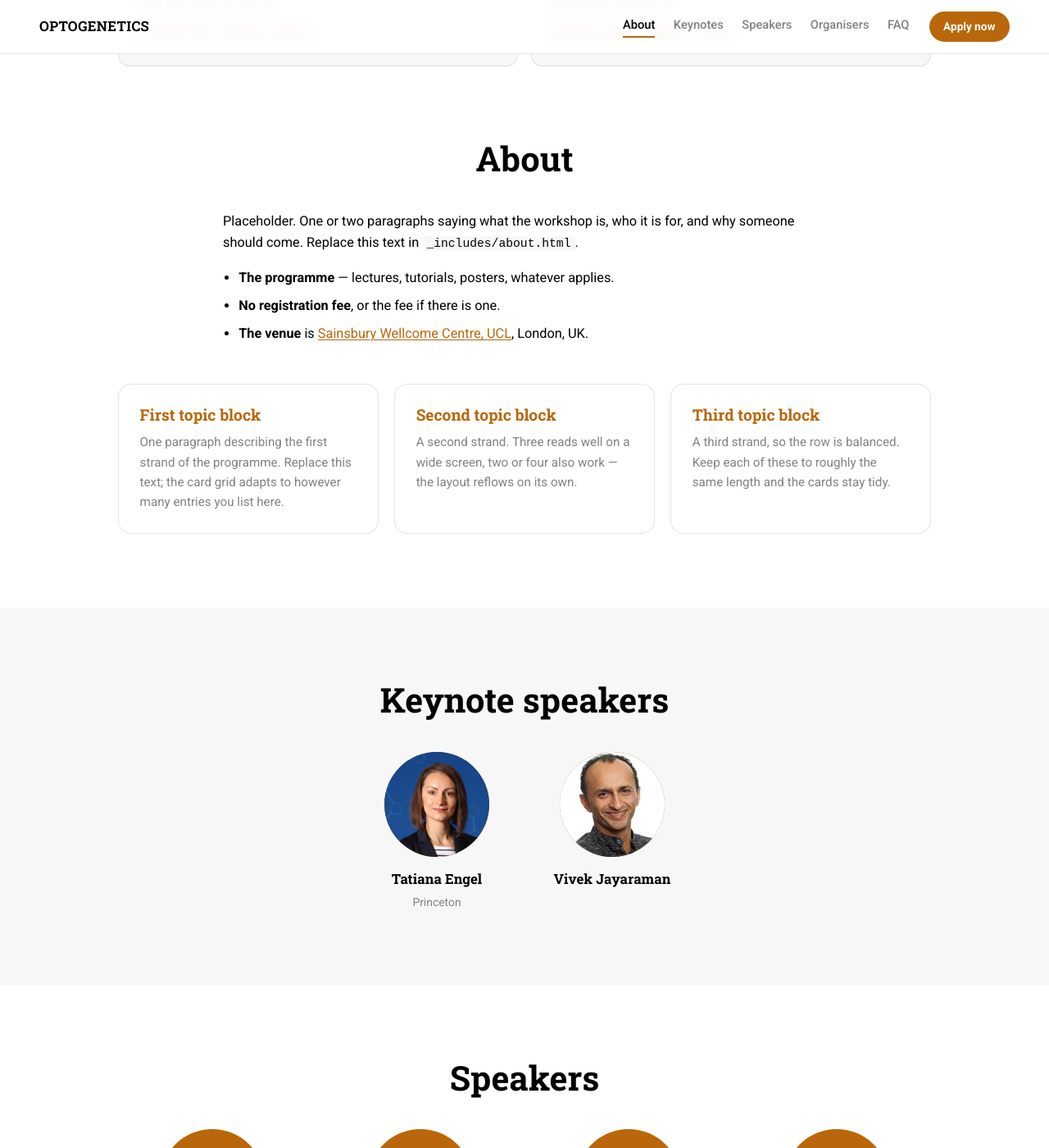
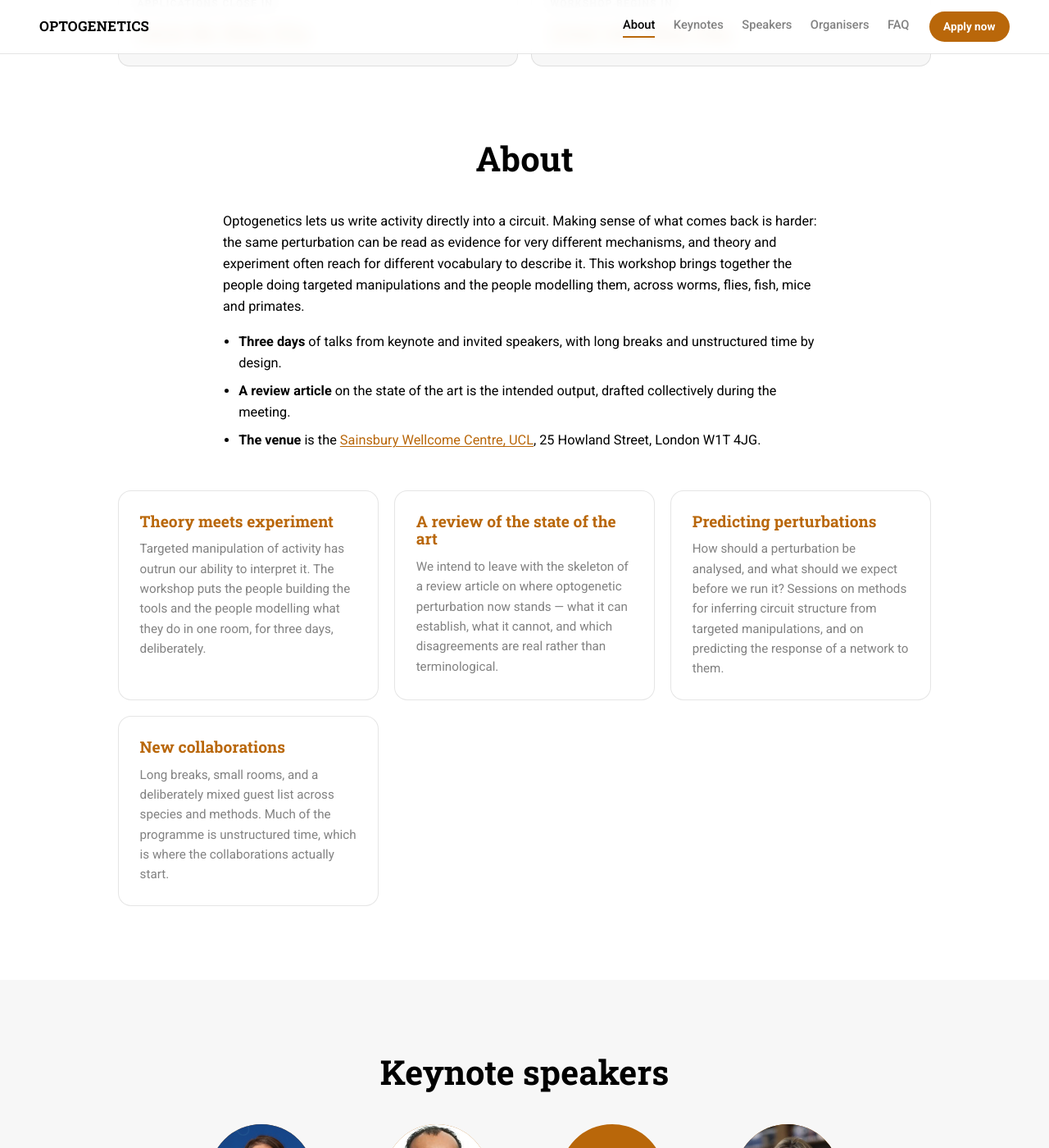
Before and after one commit to PalmigianoLab/SWC_optogenetics_workshop_2027, a Jekyll site: the page built from index.html, in a window 1280 px wide and 1400 px high, scrolled down 1218 px. Shown: the whole window at 82% size. Built offline with Jekyll 4.4.1, drawn with Linux system fonts in a browser that asks for light colours; some of the changed text lies outside the part shown.

Commit message:
Draft about text and topics, all four keynotes, photos, and noindex
- noindex: true in _config.yml keeps the site out of search results while it is
  still a draft; flip it to false to announce.
- Keynotes are now listed whether or not the sheet records a reply, so Attila
  Losonczy and Rossa Cossart appear. Everyone else still needs a confirmed yes.
- About text and the four topic cards drafted from Agostina's brief: theory and
  experiment together, a review article as the output, predicting perturbations,
  and fostering collaborations. Both marked as drafts to be rewritten.
- Photographs for Rossa Cossart, and a portrait crop centred on the face rather
  than the middle of the frame.

```diff
--- a/_config.yml
+++ b/_config.yml
@@ -21,6 +21,8 @@ workshop:
   address: 25 Howland Street, London W1T 4JG
   apply_label: Apply now
 
+noindex: true   # while the site is still a draft
+
 plugins:
   - jekyll-sitemap
 
--- a/_data/topics.yml
+++ b/_data/topics.yml
@@ -1,13 +1,21 @@
-# The three cards under About.
-- title: First topic block
+# Draft, written from Agostina's brief — replace with your own wording.
+- title: Theory meets experiment
   body: >-
-    One paragraph describing the first strand of the programme. Replace this
-    text; the card grid adapts to however many entries you list here.
-- title: Second topic block
+    Targeted manipulation of activity has outrun our ability to interpret it.
+    The workshop puts the people building the tools and the people modelling
+    what they do in one room, for three days, deliberately.
+- title: A review of the state of the art
   body: >-
-    A second strand. Three reads well on a wide screen, two or four also work —
-    the layout reflows on its own.
-- title: Third topic block
+    We intend to leave with the skeleton of a review article on where
+    optogenetic perturbation now stands — what it can establish, what it
+    cannot, and which disagreements are real rather than terminological.
+- title: Predicting perturbations
   body: >-
-    A third strand, so the row is balanced. Keep each of these to roughly the
-    same length and the cards stay tidy.
+    How should a perturbation be analysed, and what should we expect before we
+    run it? Sessions on methods for inferring circuit structure from targeted
+    manipulations, and on predicting the response of a network to them.
+- title: New collaborations
+  body: >-
+    Long breaks, small rooms, and a deliberately mixed guest list across
+    species and methods. Much of the programme is unstructured time, which is
+    where the collaborations actually start.
--- a/_includes/about.html
+++ b/_includes/about.html
@@ -1,15 +1,19 @@
 <section class="section" id="about">
   <h2 class="section__title">About</h2>
   <div class="prose">
+    <!-- Draft, written from Agostina's brief — replace with your own wording. -->
     <p>
-      Placeholder. One or two paragraphs saying what the workshop is, who it is
-      for, and why someone should come. Replace this text in
-      <code>_includes/about.html</code>.
+      Optogenetics lets us write activity directly into a circuit. Making sense
+      of what comes back is harder: the same perturbation can be read as
+      evidence for very different mechanisms, and theory and experiment often
+      reach for different vocabulary to describe it. This workshop brings
+      together the people doing targeted manipulations and the people modelling
+      them, across worms, flies, fish, mice and primates.
     </p>
     <ul>
-      <li><strong>The programme</strong> — lectures, tutorials, posters, whatever applies.</li>
-      <li><strong>No registration fee</strong>, or the fee if there is one.</li>
-      <li><strong>The venue</strong> is <a href="{{ site.workshop.venue_url }}">{{ site.workshop.venue }}</a>, {{ site.workshop.location }}.</li>
+      <li><strong>Three days</strong> of talks from keynote and invited speakers, with long breaks and unstructured time by design.</li>
+      <li><strong>A review article</strong> on the state of the art is the intended output, drafted collectively during the meeting.</li>
+      <li><strong>The venue</strong> is the <a href="{{ site.workshop.venue_url }}">{{ site.workshop.venue }}</a>, {{ site.workshop.address }}.</li>
     </ul>
   </div>
 
--- a/_layouts/default.html
+++ b/_layouts/default.html
@@ -5,6 +5,11 @@
     <meta name="viewport" content="width=device-width, initial-scale=1">
     <title>{{ site.title }}{% if page.title %} — {{ page.title }}{% endif %}</title>
     <meta name="description" content="{{ site.description }}">
+    {% if site.noindex %}
+      <!-- Not announced yet. Set noindex: false in _config.yml to let search
+           engines in, and the sitemap will start listing it too. -->
+      <meta name="robots" content="noindex, nofollow">
+    {% endif %}
     <link rel="preconnect" href="https://fonts.googleapis.com">
     <link rel="preconnect" href="https://fonts.gstatic.com" crossorigin>
     <link href="https://fonts.googleapis.com/css2?family=Roboto:wght@300;400;500;700&family=Roboto+Slab:wght@300;400;500;700&display=swap" rel="stylesheet">
```
Also changed, not shown: _data/keynotes.yml (+7 -0 lines), scripts/people_from_sheet.py (+6 -2 lines), assets/img/agostina-palmigiano.jpg, assets/img/rossa-cossart.jpg (added).
